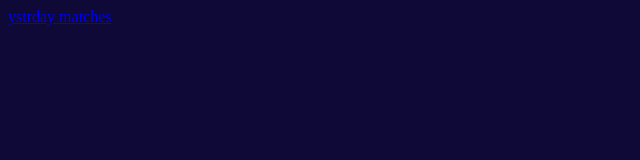
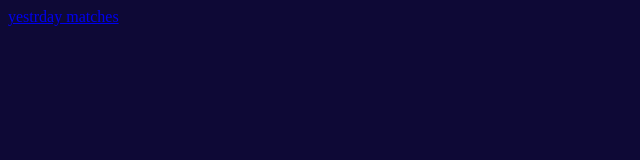
Before and after one commit to aatazaz/aatazaz.github.io, a plain HTML site: page FootballYesterdayResults.html in a window 1280 px wide. Shown: the full height of the page, 0-640 px from the left. Drawn offline with Linux system fonts and the light colour scheme.

Commit message:
Update FootballYesterdayResults.html

```diff
--- a/FootballYesterdayResults.html
+++ b/FootballYesterdayResults.html
@@ -6,6 +6,6 @@
 <script id="skin">var tr_even="#46FFFFFF";var bz_main_color="#000000";var fm_inf_1="sans-serif";var tr_odd="#46FFFFFF";var tr_leagueHeader_bg="#0a1338";
   var pd_inf_league="7px";var tr_dateHeader_bg="#0e0936";var tr_dateHeader_color="#FFFFFF";</script>
   <script type="text/javascript" src="https://www.livescore.bz/api.livescore.0.1.js" api="livescore" async></script>
-<a href="https://www.livescore.bz" sport="football(soccer)" data-1="yesterday" lang="en"><p style="bgcolor:#0e0936;">ystrday matches</p></a>
+<a href="https://www.livescore.bz" sport="football(soccer)" data-1="yesterday" lang="en"><p style="bgcolor:#0e0936;">yestrday matches</p></a>
 </body>
 </html>
```
